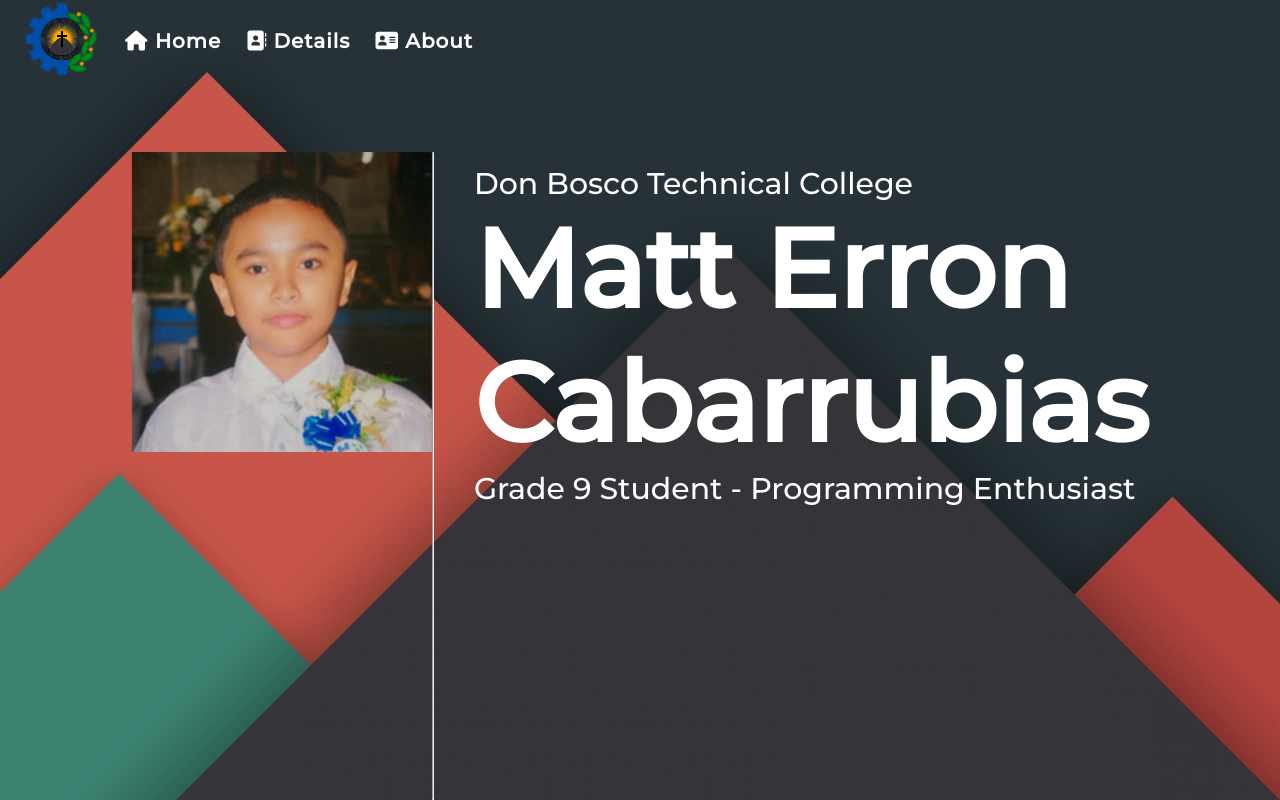
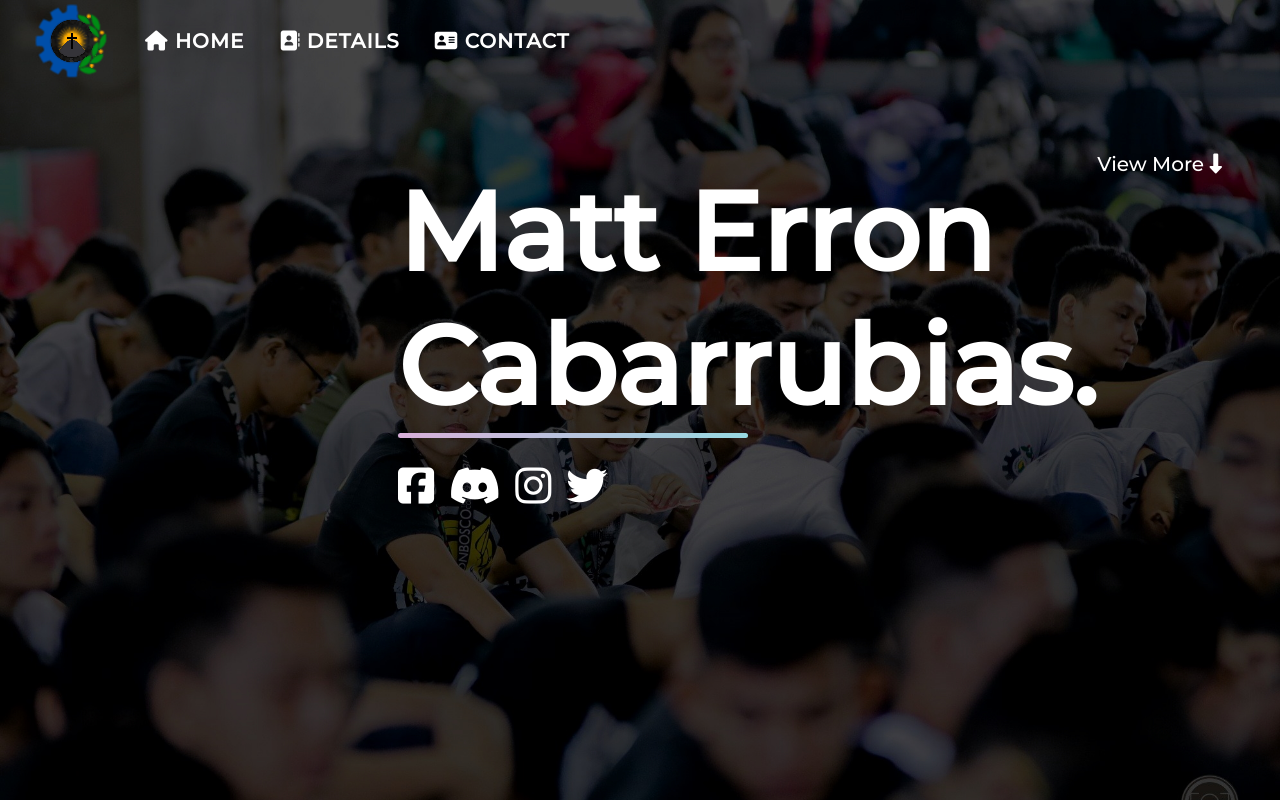
Before and after one commit to devliqht/website, a plain HTML site: page index.html in a window 1280 px wide. Drawn offline with nearby package versions, Linux system fonts and the light colour scheme.

Commit message:
Complete revamp

```diff
--- a/css/navbar.css
+++ b/css/navbar.css
@@ -15,13 +15,14 @@
     display: none;
 } .navbar-flex:hover {
 } .navbar-flex > a {
-    padding-left: 25px;
+    padding-left: 35px;
     text-decoration: none;
     font-size: 20px;
     color: white;
     transition: 0.3s;
-    font-weight:600;
+    font-weight: 600;
     letter-spacing: 1px;
+    height: 50%;
 } .navbar-flex > a.hoverable:hover {
     filter: drop-shadow(5px 5px 7px black);
 } .navbar-flex > a > img.genshin_logo {
@@ -127,5 +128,12 @@
     width: 100%;
     min-width: 50px;
     position: relative;
-    bottom: 43%;
+    bottom: 80%;
 }
+
+i {
+    transition: 1s;
+}
+i:hover {
+    color: #97D9E1;
+}
--- a/css/page.css
+++ b/css/page.css
@@ -2,7 +2,7 @@
     --main: #6385B5;
     --light: #C0C3E4;
     --dark: #273238;
-    --lightdark: #353439;
+    --lightdark: #1A191C;
     --green: #3AA74C;
 }
 
@@ -57,15 +57,19 @@ page {
     font-size: 55px;
     padding-top: 1%;
     text-align: left;
+    transition: 0.4s;
+    height: 50%;
+    cursor: default;
 } .intro p {
+    position: relative;
     color: white;
-    font-size: 30px;
+    font-size: 20px;
+    bottom: 0;
 }
-
 .firstpart {
     width: 100%;
     height: 100%;
-    background-image: url("../assets/bg/bg.jpg");
+    background-image: url("../assets/bg/bg-2.jpg");
     padding-top: 50px;
     background-size: cover;
     min-width: 100%;
@@ -88,3 +92,21 @@ page {
 .padding {
     padding: 20px;
 }
+
+.vertical {
+    height: 100%;
+    width: 5px;
+    border: none;
+    background-color: white;
+    border-radius: 10px;
+}
+
+.horizontal {
+    margin-bottom: 15px;
+    height: 5px;
+    width: 100%;
+    border: none;
+    background-color: #D9AFD9;
+    background-image: linear-gradient(90deg, #D9AFD9 0%, #97D9E1 100%);
+    border-radius: 10px;
+}
--- a/index.html
+++ b/index.html
@@ -20,9 +20,9 @@
                 <div id="navbar-1" class="navbar-flex">
                     <img class="responsive_sidebar_icon" src="assets/ic/sidebar.png" onclick="open_sidebar();">
                     <a href="dbtc-cebu.net"><img src="assets/ic/dbtc.png" class="dbtc"></a>
-                    <a href=#firstpart class="hoverable" id="topnav"><i class="fas fa-home"></i>  Home</a>
-                    <a href=#details class="hoverable" id="topnav"><i class="fas fa-address-book"></i>   Details</a>
-                    <a href=#about class="hoverable" id="topnav"><i class="fas fa-address-card"></i>  About</a>
+                    <a href=#firstpart class="hoverable" id="topnav"><i class="fas fa-home"></i>  HOME</a>
+                    <a href=#details class="hoverable" id="topnav"><i class="fas fa-address-book"></i>   DETAILS</a>
+                    <a href=#about class="hoverable" id="topnav"><i class="fas fa-address-card"></i>  CONTACT</a>
                 </div>
             </header>
             <sidebar id="sidebar">
@@ -37,16 +37,21 @@
                 <div class="firstpart" id="firstpart">
                     <div class="intro">
                         <div class="card animate__animated animate__fadeInLeft animate__delay-1s">
-                            <img src="img_avatar.png" style="width:100%">
                           </div>
-                          <hr>
                           <div class="padding"></div>
-                          <div class="intro_text  animate__animated animate__fadeInDown">
-                          <p>Don Bosco Technical College</p>
-                          <h1>Matt Erron <br><div class="other_half">Cabarrubias</div></h1>
-                          <p>Grade 9 Student - Programming Enthusiast</p>
+                          <div class="intro_text">
+                          <div class="animate__animated animate__fadeInDown">
+                          <h1>Matt Erron <br><div class="other_half">Cabarrubias.</div></h1>
+                            </div>
+                          <hr class="horizontal" style="width: 50%;">
+                          <i class="fab fa-facebook-square fa-xs"></i>
+                          <i class="fab fa-discord fa-xs"></i>
+                          <i class="fab fa-instagram fa-xs"></i>
+                          <i class="fab fa-twitter fa-xs"></i>
                         </div>
+                        <p>View More <i class="fas fa-long-arrow-alt-down"></i></p>
                     </div>
+
                     </div>
                 </div>
                 <a name="details">
```
Also changed, not shown: assets/bg/bg-2.jpg (added).
